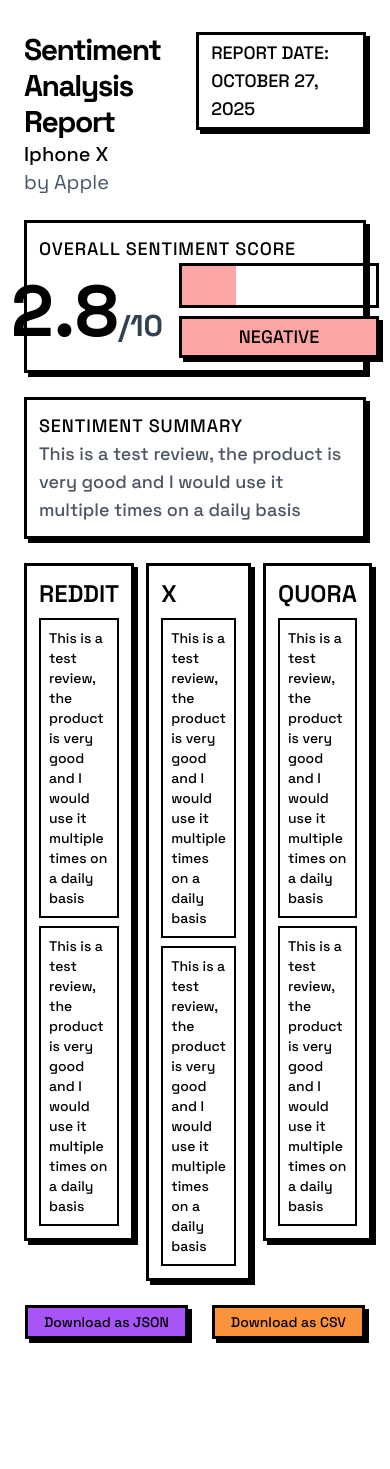
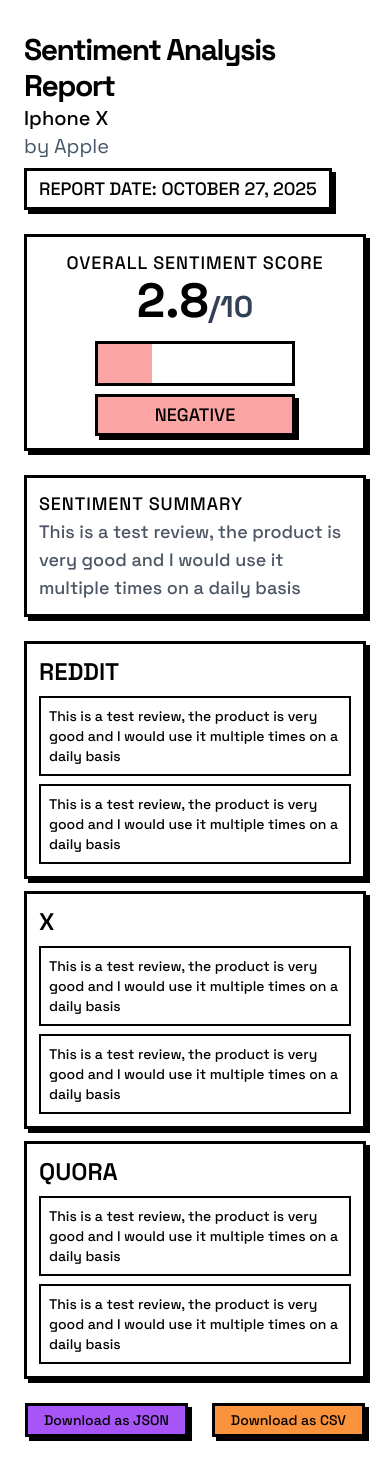
Before and after one commit to Arinji2/mum-hacks, a Next.js app in the folder frontend/: page /report/1 in a window 390 px wide. Before the commit the page ends 1371 px from the top, so only its background shows below. Built offline with nearby package versions, Linux system fonts and the light colour scheme.

Commit message:
frontend: Make report mobile responsive

```diff
--- a/frontend/src/app/report/[id]/page.tsx
+++ b/frontend/src/app/report/[id]/page.tsx
@@ -19,24 +19,17 @@
 
 	return (
 		<div className="w-full h-fit flex flex-col items-center justify-start py-8 gap-6 px-6">
-			{" "}
-			<div className="w-full h-fit flex flex-row items-start justify-between">
-				{" "}
+			<div className="w-full h-fit flex flex-col gap-2  md:flex-row items-start justify-between">
 				<div className="w-fit h-fit flex flex-col items-start justify-start">
-					{" "}
 					<h1 className="text-3xl font-bold tracking-tighter">
-						{" "}
 						Sentiment Analysis Report{" "}
-					</h1>{" "}
+					</h1>
 					<h2 className="text-xl text-black font-medium">Iphone X</h2>{" "}
 					<h3 className="text-slate-600 text-xl">by Apple</h3>{" "}
-				</div>{" "}
+				</div>
 				<div className="w-fit shadow-button h-fit p-1 px-3 border-[3px] border-black">
-					{" "}
-					<p className="text-lg font-medium">
-						REPORT DATE: OCTOBER 27, 2025
-					</p>{" "}
-				</div>{" "}
+					<p className="text-lg font-medium">REPORT DATE: OCTOBER 27, 2025</p>
+				</div>
 			</div>
 			<div
 				style={
@@ -44,14 +37,14 @@
 						"--color": fillColor,
 					} as React.CSSProperties
 				}
-				className="w-full h-fit border-[3px] p-3 border-black shadow-button flex flex-col items-start justify-start "
+				className="w-full h-fit border-[3px] p-3 border-black shadow-button flex flex-col md:items-start items-center justify-start "
 			>
 				<h4 className="text-lg tracking-wider font-medium">
 					OVERALL SENTIMENT SCORE
 				</h4>
 
-				<div className="w-full h-fit flex flex-row items-center justify-center gap-4">
-					<p className="text-7xl font-bold text-black">
+				<div className="w-full h-fit flex flex-col md:flex-row items-center justify-center gap-4">
+					<p className=" text-5xl md:text-7xl font-bold text-black">
 						{reportScore}
 						<span className="text-slate-700 text-3xl">/10</span>
 					</p>
@@ -93,7 +86,7 @@
 					multiple times on a daily basis
 				</p>
 			</div>
-			<div className="w-full h-fit flex xl:grid-cols-3 gap-3 md:grid-cols-2 grid-cols-1">
+			<div className="w-full h-fit grid xl:grid-cols-3 gap-3 md:grid-cols-2 grid-cols-1">
 				<div className="w-full h-fit flex border-black border-[3px] shadow-button flex-col items-start justify-center p-3 gap-2">
 					<p className="text-2xl font-semibold">REDDIT</p>
 					<Card content="This is a test review, the product is very good and I would use it multiple times on a daily basis" />
```
